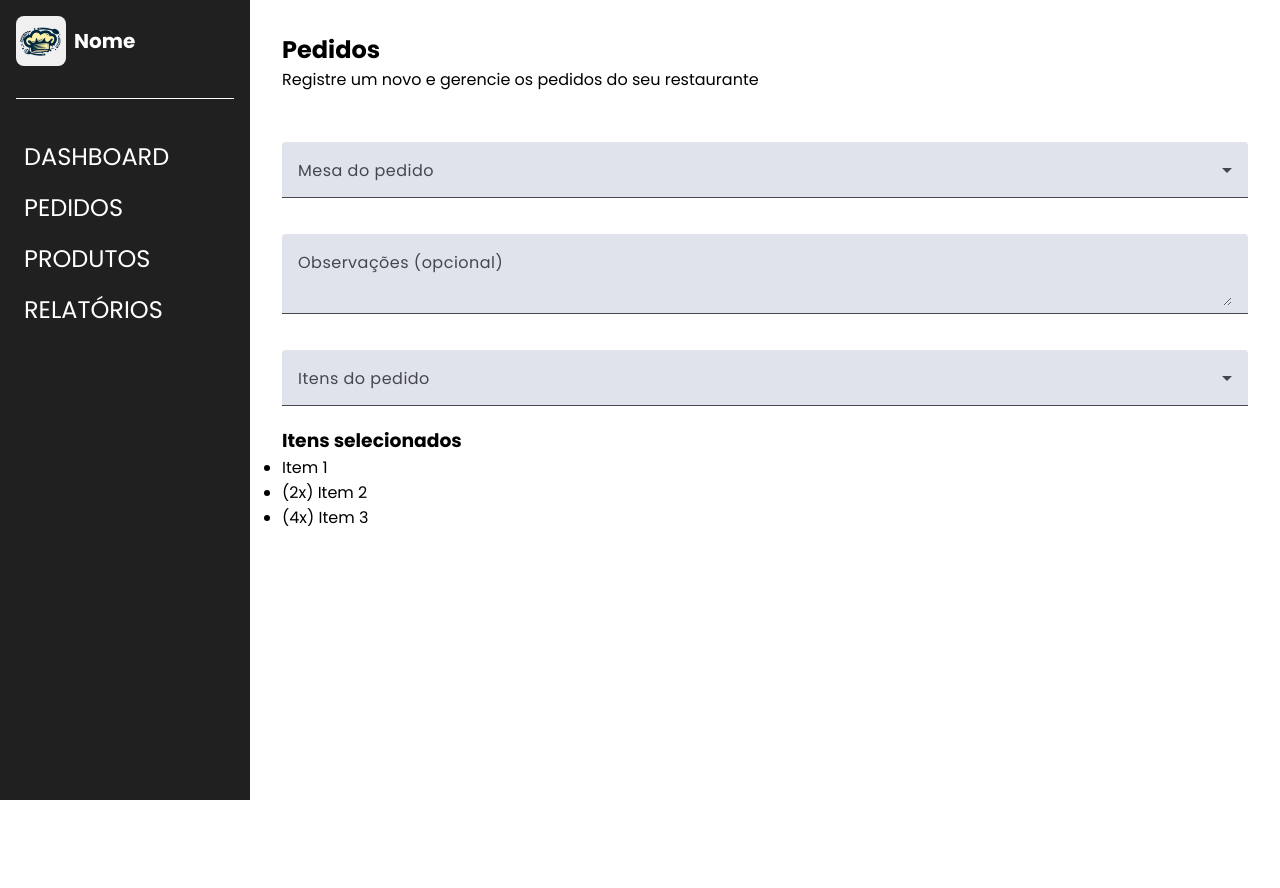
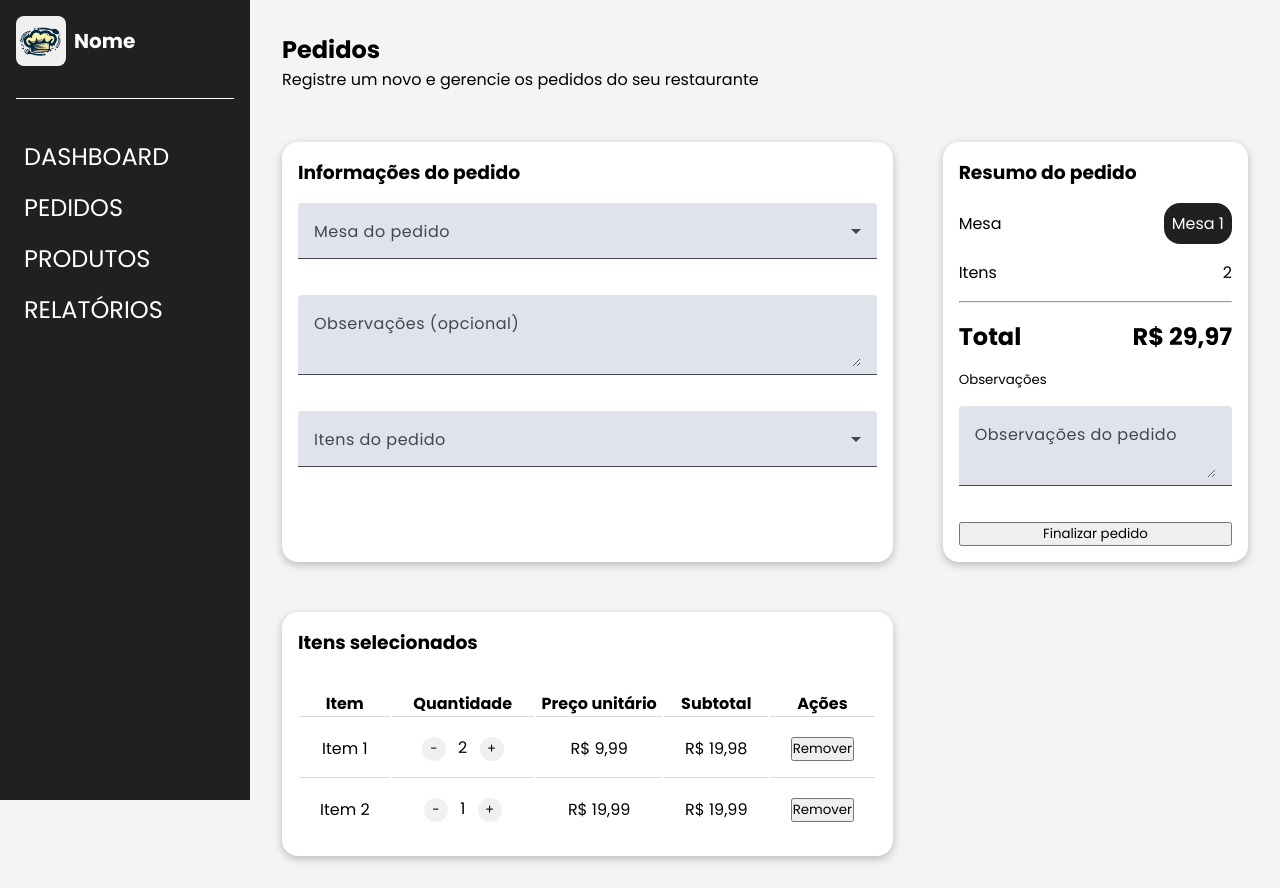
Before and after one commit to pedroairton/restaurante, an Angular app: page /pedidos in a window 1280 px wide. Before the commit the page ends 800 px from the top, so only its background shows below. Built offline with nearby package versions, Linux system fonts and the light colour scheme.

Commit message:
página de pedidos parcialmente concluída

```diff
--- a/src/app/features/orders/orders.component.html
+++ b/src/app/features/orders/orders.component.html
@@ -5,6 +5,7 @@
     </div>
     <div class="conteudo">
         <form class="form-pedido">
+            <h3>Informações do pedido</h3>
             <mat-form-field>
                 <mat-label>Mesa do pedido</mat-label>
                 <mat-select>
@@ -20,19 +21,72 @@
             <mat-form-field>
                 <mat-label>Itens do pedido</mat-label>
                 <mat-select multiple>
-                    <mat-option>Item 1</mat-option>
-                    <mat-option>Item 2</mat-option>
-                    <mat-option>Item 3</mat-option>
+                    <mat-option>Item 1 - R$ 9,99</mat-option>
+                    <mat-option>Item 2 - R$ 19,99</mat-option>
+                    <mat-option>Item 3 - R$ 14,99</mat-option>
                 </mat-select>
             </mat-form-field>
         </form>
+        <div class="resumo-pedido">
+            <h3>Resumo do pedido</h3>
+            <div class="infos">
+                <div class="info">
+                    <span>Mesa</span>
+                    <p class="texto-mesa">Mesa 1</p>
+                </div>
+                <div class="info">
+                    <span>Itens</span>
+                    <p>2</p>
+                </div>
+            </div>
+            <hr>
+            <div class="total">
+                <h2>Total</h2>
+                <h2>R$ 29,97</h2>
+            </div>
+            <div class="observacoes">
+                <small>Observações</small>
+                <mat-form-field>
+                    <mat-label>Observações do pedido</mat-label>
+                    <textarea placeholder="Observações do pedido" matInput></textarea>
+                </mat-form-field>
+            </div>
+            <button class="btn-finalizar">Finalizar pedido</button>
+        </div>
         <div class="itens-selecionados">
             <h3>Itens selecionados</h3>
-            <ul>
-                <li>Item 1</li>
-                <li>(2x) Item 2</li>
-                <li>(4x) Item 3</li>
-            </ul>
+            <table class="tabela-itens">
+                <thead>
+                    <tr>
+                        <th>Item</th>
+                        <th>Quantidade</th>
+                        <th>Preço unitário</th>
+                        <th>Subtotal</th>
+                        <th>Ações</th>
+                    </tr>
+                </thead>
+                <tbody>
+                    <tr>
+                        <td>Item 1</td>
+                        <td><button class="btn-quantidade">-</button> 2 <button class="btn-quantidade">+</button></td>
+                        <td>R$ 9,99</td>
+                        <td>R$ 19,98</td>
+                        <td>
+                            <button>Remover</button>
+                        </td>
+                    </tr>
+                    <tr>
+                        <td>Item 2</td>
+                        <td><button class="btn-quantidade">-</button> 1 <button class="btn-quantidade">+</button></td>
+                        <td>R$ 19,99</td>
+                        <td>R$ 19,99</td>
+                        <td>
+                            <button>Remover</button>
+                        </td>
+                    </tr>
+                </tbody>
+            </table>
         </div>
+
     </div>
 </article>
--- a/src/app/features/orders/orders.component.scss
+++ b/src/app/features/orders/orders.component.scss
@@ -1,7 +1,84 @@
 .page-orders{
-    .form-pedido{
-        display: flex;
-        flex-direction: column;
-        gap: 1rem;
+    .conteudo{
+        display: grid;
+        grid-template-columns: 2fr 1fr;
+        gap: 50px;
+        .form-pedido{
+            display: flex;
+            flex-direction: column;
+            gap: 1rem;
+            background-color: white;
+            box-shadow: rgba(0, 0, 0, 0.24) 0px 3px 8px;
+            padding: 1rem;
+            border-radius: 1rem;
+        }
+        .itens-selecionados{
+            background-color: white;
+            box-shadow: rgba(0, 0, 0, 0.24) 0px 3px 8px;
+            padding: 1rem;
+            border-radius: 1rem;
+            display: flex;
+            flex-direction: column;
+            gap: 2rem;
+            .tabela-itens{
+                width: 100%;
+                text-align: center;
+                th{
+                    border-bottom: solid 1px #dadada;
+                }
+                td{
+                    padding: 1rem;
+                    .btn-quantidade{
+                        width: 1.5rem;
+                        height: 1.5rem;
+                        border-radius: 50%;
+                        border: none;
+                        background-color: #f0f0f0;
+                        cursor: pointer;
+                        margin: 0 0.5rem;
+                        aspect-ratio: 1;
+                    }
+                }
+                tr:not(:last-child){
+                    td{
+                        border-bottom: solid 1px #dadada;
+                    }
+                }
+            }
+        }
+        .resumo-pedido{
+            background-color: white;
+            box-shadow: rgba(0, 0, 0, 0.24) 0px 3px 8px;
+            padding: 1rem;
+            border-radius: 1rem;
+            display: flex;
+            flex-direction: column;
+            gap: 1rem;
+            .infos{
+                display: flex;
+                flex-direction: column;
+                gap: 1rem;
+                .info{
+                    display: flex;
+                    align-items: center;
+                    justify-content: space-between;
+                    .texto-mesa{
+                        color: white;
+                        background-color: #202020;
+                        padding: 0.5rem;
+                        border-radius: 1rem;
+                    }
+                }
+            }
+            .total{
+                display: flex;
+                justify-content: space-between;
+            }
+            .observacoes{
+                display: flex;
+                flex-direction: column;
+                gap: 1rem;
+            }
+        }
     }
 }
--- a/src/styles.scss
+++ b/src/styles.scss
@@ -11,13 +11,20 @@ body {
 body {
   margin: 0;
   font-family: Roboto, "Helvetica Neue", sans-serif;
-//   background-color: #f0f0f0;
+  //   background-color: #f0f0f0;
 }
 
-html, body { height: 100%; }
-body { margin: 0; font-family: Roboto, "Helvetica Neue", sans-serif; }
+html,
+body {
+  height: 100%;
+}
+body {
+  margin: 0;
+  font-family: Roboto, "Helvetica Neue", sans-serif;
+  background-color: #f4f4f4;
+}
 
-article{
+article {
   display: flex;
   flex-direction: column;
   gap: 50px;
```
